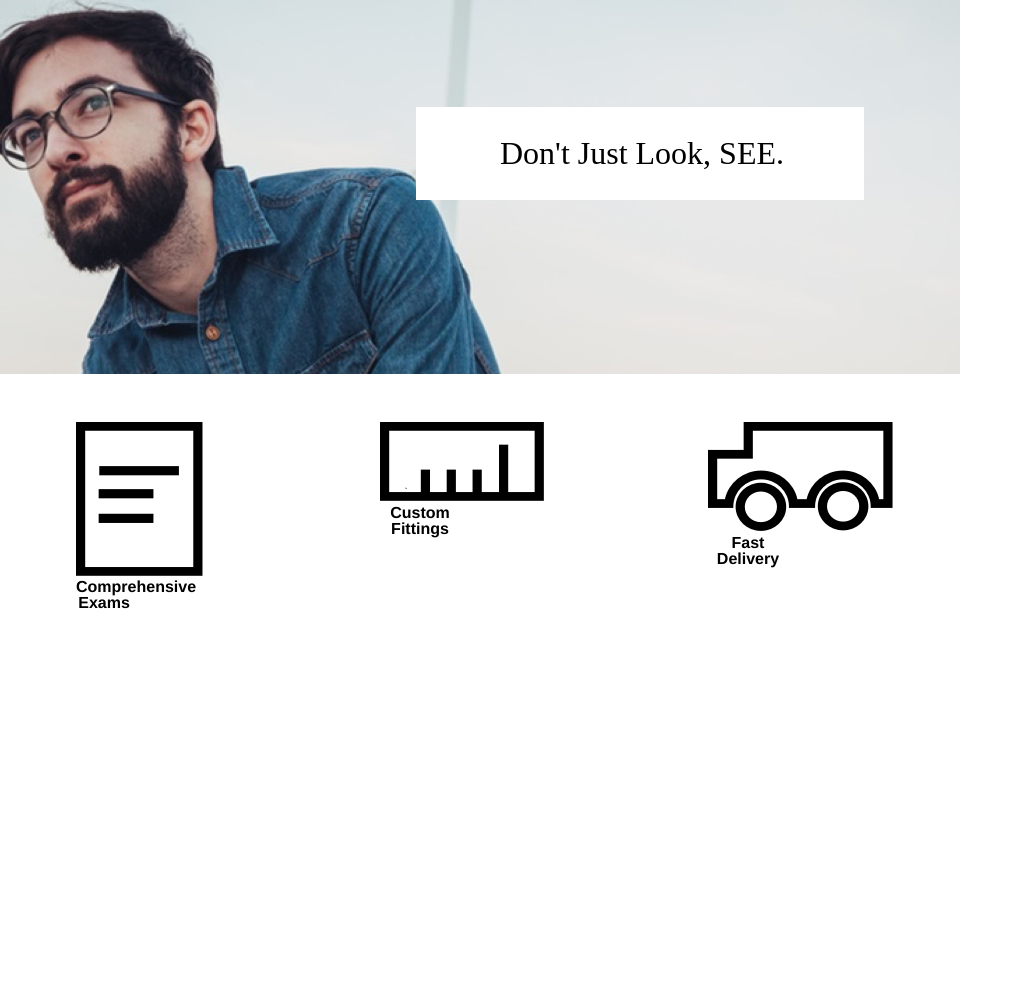
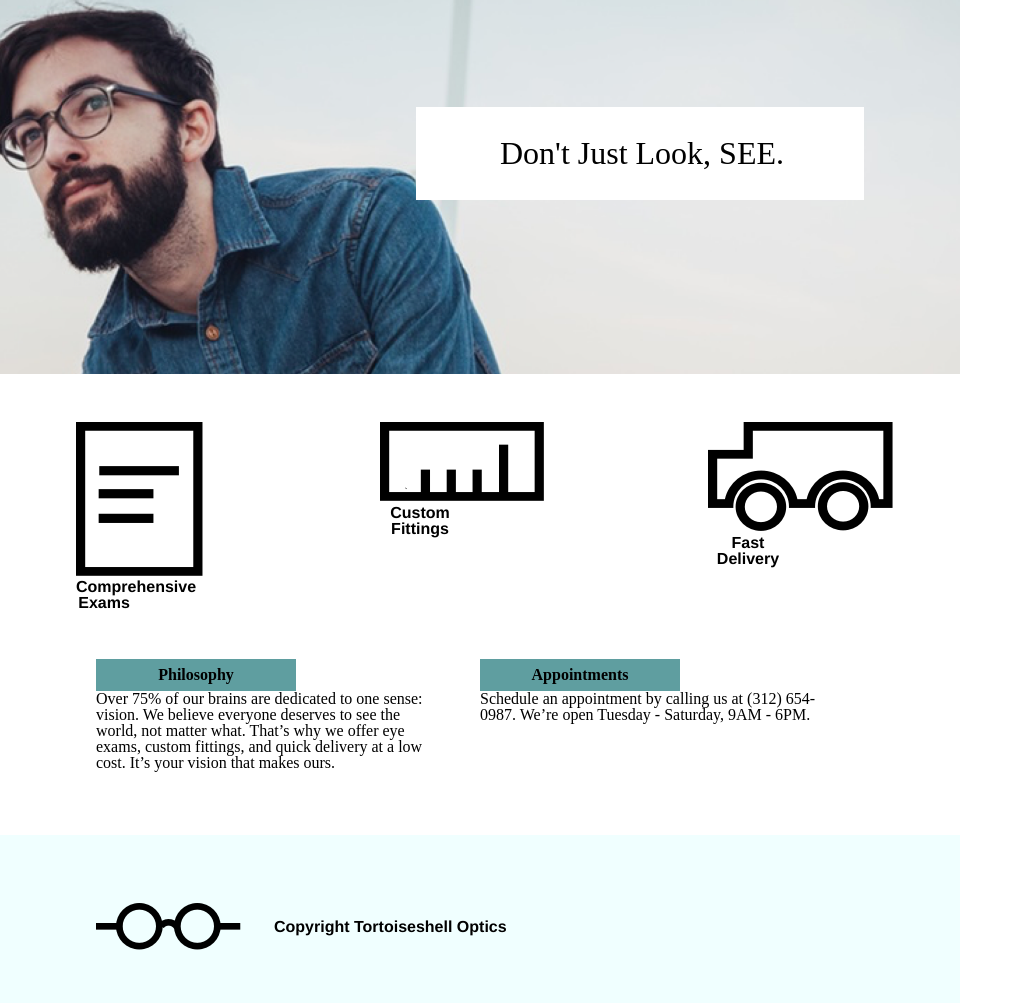
Before and after one commit to GHDon/Tortoiseshell-Optics, a plain HTML site: page index.html in a window 1280 px wide. Shown: the part 122-1125 px from the top of the page, without its empty margins (0-1023 px from the left). Before the commit the page ends 800 px from the top, so only its background shows below. Drawn offline with Linux system fonts and the light colour scheme.

Commit message:
Add changes

```diff
--- a/index.html
+++ b/index.html
@@ -24,6 +24,8 @@
             <span>Don't Just Look, SEE.</span>
           </div>
         </div>
+
+        <!-- Products-Container -->
         <div class="icon-container">
               <div class="paper-icon"><img src="resources/images/paper-icon.png">
                 <span>Comprehensive Exams</span>
@@ -34,8 +36,49 @@
                 <div class="truck-icon"><img src="resources/images/truck-icon.png">
                     <span>Fast Delivery</span>
                   </div>
+                </div>
+
+                <!-- Philosophy and appointments -->
+                <div class="a-p-container">
+                  <div class="info">
+                    <div class="title">Philosophy
+                    </div>
+                    <p>Over 75% of our brains are
+                      dedicated to one sense:
+                      vision. We believe everyone
+                      deserves to see the world,
+                      not matter what. That’s why
+                      we offer eye exams, custom
+                      fittings, and quick delivery at
+                      a low cost. It’s your vision
+                       that makes ours.
+                     </p>
+                   </div>
+                    <div class="info">
+                      <div class="title">Appointments
+                      </div>
+                      <p>Schedule an appointment
+                         by calling us at (312) 654-0987.
+                         We’re open Tuesday -
+                         Saturday, 9AM - 6PM.
+                       </p>
+                   </div>
+                </div>
+
+                <!-- Footer -->
+                <div class="footer-containter">
+                  <div class="footer">
+                  <div class="logo-image"><img src="resources/images/logo-black.png">
+                    <span>Copyright Tortoiseshell Optics</span></div>
+                  </div>
                   </div>
                 </div>
-              </div>
+
+
+
+
+
+
+
 </body>
 </html>
--- a/resources/css/style.css
+++ b/resources/css/style.css
@@ -1,9 +1,10 @@
 html {
-font-size: 18px;
-line-height: 1.4;
+  font-family: Helvetica;
+  font-size: 18px;
+  line-height: 1.4;
 }
 .body-container {
-width: 960px;
+  width: 960px;
 }
 
 /*Main-Header-Content*/
@@ -64,6 +65,8 @@ width: 960px;
   margin-left: 26rem;
   padding: 1.5rem 5rem;
 }
+
+/* Products Section */
 .icon-container {
   display: flex;
   flex-direction: row;
@@ -71,6 +74,8 @@ width: 960px;
   font-family: Helvetica;
   font-size: 1rem;
   font-weight: bold;
+  height: auto;
+  width: 100%;
 
 }
 .paper-icon {
@@ -98,8 +103,89 @@ width: 960px;
   margin: 3rem 6rem 3rem 0rem;
 }
 
-@media ony screen and (max-width: 1024px) {
+/* Philosophy and Appointments*/
+.a-p-container {
+  display: flex;
+  justify-content: center;
+  width: 100%;
+  max-height:15rem;
+  background-color: white;
+  margin: auto;
+}
+.info {
+  width: 35%;
+  margin-right: 5%;
+  margin-bottom: 4rem;
+}
+.info p {
+  padding: 1rem:
+}
+.title {
+  display: flex;
+  justify-content: center;
+  background-color: cadetblue;
+  font-size: 1rem;
+  font-weight: bold;
+  min-width: 10rem;
+  max-width: 35%;
+  padding: 0.5rem 1.25rem;
+}
+
+/*footer Section */
+.footer-container {
+  max-width: 960;
+  margin: auto;
+}
+.footer {
+  display: flex;
+  align-items: center;
+  background-color: azure;
+  padding: 4rem 2rem;
+}
+.footer img {
+  height: 1.5;
+  margin-left: 2rem;
+  margin-right: 1rem;
+}
+.footer div {
+  display: flex;
+  align-items: center;
+  color: black;
+}
+}
+/* Media screen specifications */
+@media only screen and (max-width: 1024px) {
  .body-container {
    width: 100%;
  }
 }
+@media only screen and (min-width: 320) and (max-width: 560px) {
+  .container {
+    display: flex;
+    flex-direction: column;
+    align-items: center;
+    justify-content: flex-start;
+    margin-top: 3rem;
+  }
+  .header-background-image {
+    width: 100%;
+    height: 17rem;
+    background-position: 20%;
+  }
+  .message-box {
+    width: 100%;
+    margin: 1rem;
+    font-size: 1rem;
+    margin-top: 9rem;
+  }
+  .icon-container {
+    height: auto;
+    margin: .77rem;
+    font-size: .77rem;
+    display: flex;
+    flex-direction: column;
+    justify-content: space-between;
+    align-items: center;
+    text-align: center;
+  }
+}
```
